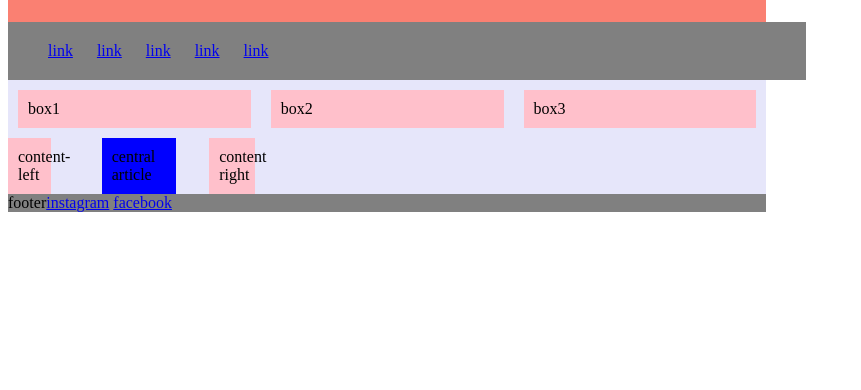
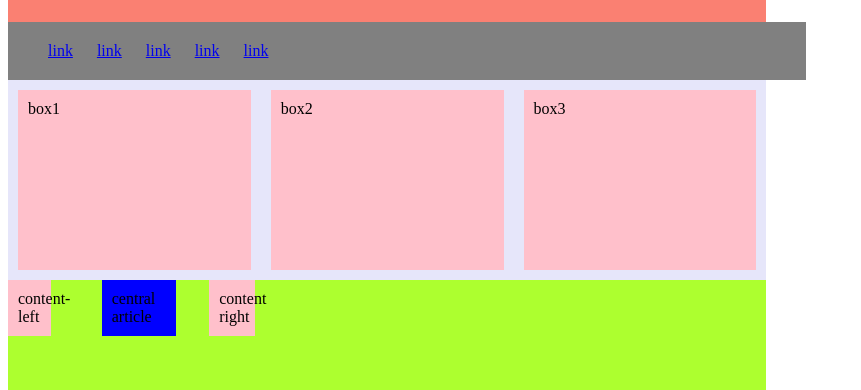
Before and after one commit to ruthtempo/tascam02, a plain HTML site: page index.html in a window 1280 px wide. Shown: the part 410-800 px from the top of the page, without its empty margins (0-861 px from the left). Drawn offline with Linux system fonts and the light colour scheme.

Commit message:
new changes

```diff
--- a/styles.css
+++ b/styles.css
@@ -21,6 +21,7 @@
   nav{
     display:flex;
     flex-direction:row;
+    justify-content: space-between;
     background-color:grey;
     width:100%;
     height:15%;
@@ -36,20 +37,21 @@
 
   #section-container{
 
+
   }
 
 
   .rectangle-boxes{
     display:flex;
     flex-direction: row;
-    height:30%;
     width:100%;
+    height:200px;
 
   }
 
   #box-1, #box-2, #box-3 {
     width:35%;
-    height:100%;
+    align-items:stretch;
     padding:10px;
     margin:10px;
     background-color:pink;
@@ -59,29 +61,39 @@
     display:flex;
     flex-direction:row;
     width:100%;
-    height:50%;
+    height:300px;
+    background-color: greenyellow;
+
   }
 
   .central-article{
     background-color:blue;
+    align-items:stretch;
+    width:50%;
     padding:10px;
-    width:50%;
+
+
   }
 
   .content-left{
     background-color:pink;
-    padding: 10px;
     width:25%;
+    padding:10px;
+
   }
 
   .content-right{
     background-color:pink;
     padding:10px;
     width:25%;
+    padding:10px;
   }
+
   .footer-wrapper{
     display:flex;
     width:100%;
-    height:15%;
+    height:30px;
     background-color: grey;
+    margin:10px;
+    padding:20px;
   }
```
